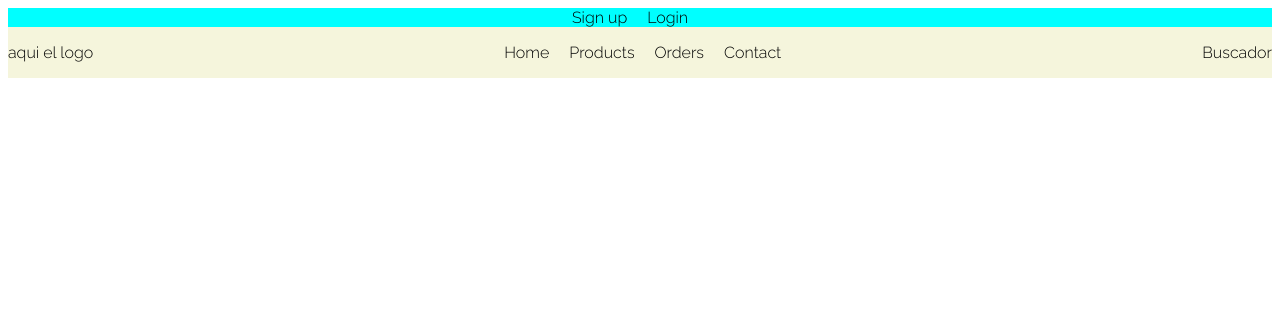
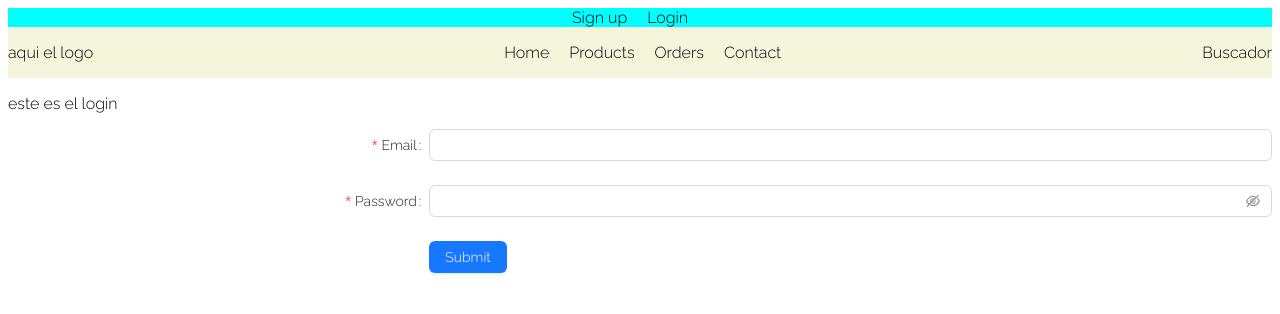
Before and after one commit to nblancoz/Full_project, a React (Vite) app: page /login in a window 1280 px wide. Shown: the top 314 px of the page. Built offline with nearby package versions, Linux system fonts and the light colour scheme.

Commit message:
added login users

```diff
--- a/package.json
+++ b/package.json
@@ -10,6 +10,7 @@
     "preview": "vite preview"
   },
   "dependencies": {
+    "antd": "^5.11.3",
     "axios": "^1.6.2",
     "react": "^18.2.0",
     "react-dom": "^18.2.0",
--- a/src/App.jsx
+++ b/src/App.jsx
@@ -5,20 +5,25 @@ import Home from "./components/Home/Home";
 import SubHeader from "./components/SubHeader/SubHeader";
 import Products from "./components/Products/Products";
 import { ProductProvider } from "./context/ProductContext/ProductState";
+import { UserProvider } from "./context/UserContext/UserState";
+import Login from "./components/Login/Login";
 
 function App() {
   return (
-    <div>
+    <div className="App">
+      <UserProvider>
         <ProductProvider>
           <BrowserRouter>
             <Header />
             <SubHeader />
             <Routes>
+              <Route path="/login" element={<Login />} />
               <Route path="/" element={<Home />} />
               <Route path="/products" element={<Products />} />
             </Routes>
           </BrowserRouter>
         </ProductProvider>
+      </UserProvider>
     </div>
   );
 }
--- /dev/null
+++ b/src/components/Login/Login.jsx
@@ -0,0 +1,54 @@
+import React, { useContext } from "react";
+import "./Login.scss";
+import { Form, Input, Button } from 'antd';
+
+import { UserContext } from "../../context/UserContext/UserState";
+
+const Login = () => {
+  const { login } = useContext(UserContext);
+  const onFinish = (values) => {
+    login(values);
+  };
+  const onFinishFailed = (errorInfo) => {
+    console.log("Failed:", errorInfo);
+  };
+  return (
+    <div className="login">
+      <p>este es el login</p>
+      <Form
+        name="basic"
+        labelCol={{ span: 8 }}
+        wrapperCol={{ span: 16 }}
+        initialValues={{ remember: true }}
+        onFinish={onFinish}
+        onFinishFailed={onFinishFailed}
+        autoComplete="off"
+      >
+        <Form.Item
+          label="Email"
+          name="email"
+          rules={[{ required: true, message: "Please enter your email" }]}
+        >
+          <Input />
+        </Form.Item>
+
+        <Form.Item
+          label="Password"
+          name="password"
+          rules={[{ required: true, message: "Please enter your password!" }]}
+        >
+          <Input.Password />
+        </Form.Item>
+
+        <Form.Item wrapperCol={{ offset: 8, span: 16 }}>
+          <Button type="primary" htmlType="submit">
+                Submit
+          </Button>
+        </Form.Item>
+      </Form>
+
+    </div>
+  );
+};
+
+export default Login;
--- /dev/null
+++ b/src/context/UserContext/UserReducer.js
@@ -0,0 +1,13 @@
+const users = (state, action) => {
+  switch (action.type) {
+    case "LOGIN":
+      return {
+        ...state,
+        token: action.payload.token,
+      };
+    default:
+      return state;
+  }
+};
+
+export default users;
--- a/src/context/UserContext/UserState.jsx
+++ b/src/context/UserContext/UserState.jsx
@@ -1,4 +1,4 @@
-import { createContext } from "react";
+import { createContext, useReducer } from "react";
 import axios from "axios";
 import UserReducer from "./UserReducer";
 
@@ -17,7 +17,7 @@ export const UserProvider = ({ children }) => {
   const [state, dispatch] = useReducer(UserReducer, initialState);
 
   const login = async (user) => {
-    const res = await axios.post(API_URL + "/users/login", user);
+    const res = await axios.post(API_URL + "/users/login");
     dispatch({
       type: "LOGIN",
       payload: res.data,
@@ -26,4 +26,15 @@ export const UserProvider = ({ children }) => {
       localStorage.setItem("token", JSON.stringify(res.data.token));
     }
   };
+  return (
+    <UserContext.Provider
+      value={{
+        token: state.token,
+        user: state.user,
+        login,
+      }}
+    >
+      {children}
+    </UserContext.Provider>
+  );
 };
```
Also changed, not shown: src/components/Login/Login.scss (added), 1 other file (tests, documents, lock files or other folders). Lines whose indentation alone changed are shown as unchanged.
